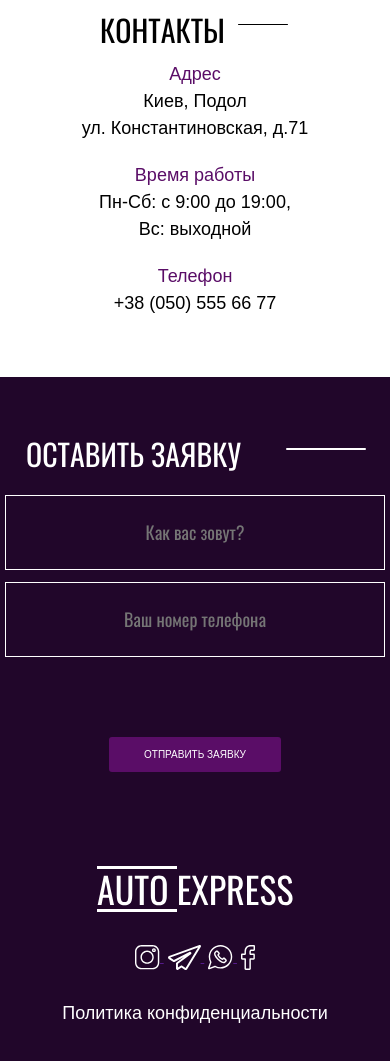
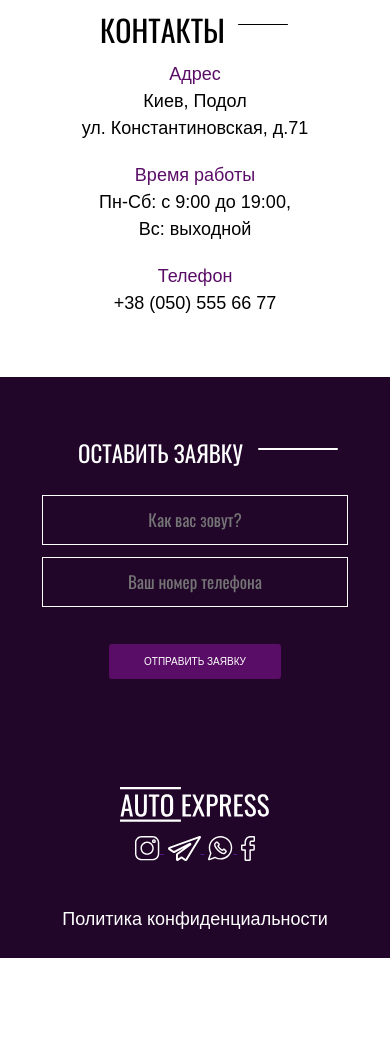
Before and after one commit to slavaMalenko/carUSA, a plain HTML site: page index.html in a window 390 px wide. Shown: the part 2771-3832 px from the top of the page. After the commit the page ends 3729 px from the top, so only its background shows below. Drawn offline with nearby package versions, Linux system fonts and the light colour scheme; a web font is replaced by a local one.

Commit message:
improve adaptability

```diff
--- a/css/style.css
+++ b/css/style.css
@@ -1105,14 +1105,55 @@ footer {
 
 
 
+    .feedback {
+        margin-bottom: ;
+    }
+
     .feedback__contacts-title {
         font-size: 30px;
     }
 
+    .feedback__form {
+        padding: 0px 42px;
+    }
+
     .feedback__form-title {
-        font-size: 30px;
-        width: 260px;
+        font-size: 23px;
+        width: 180px;
         margin-bottom: 15px;
+    }
+
+    .contacts__input {
+        height: 50px;
+        margin-bottom: 12px;
+        font-size: 17px;
+    }
+
+    .contacts__btn {
+        margin-top: 25px;
+    }
+
+
+
+
+    footer {
+        padding: 105px 0 5px 0;
+    }
+
+    .footer__logo {
+        margin-bottom: 12px;
+    }
+
+    .footer__logo-img {
+        width: 150px;
+    }
+
+    .footer__icons {
+        margin-bottom: 45px;
+    }
+
+    .footer__confidentiality {
+        margin-bottom: 20px;
     }
 }
 
--- a/index.html
+++ b/index.html
@@ -290,7 +290,7 @@
         <div class="container">
             <div class="footer__content">
                 <a href="" class="footer__logo">
-                    <img src="img/intro_footer/logo.svg" alt="">
+                    <img class="footer__logo-img" src="img/intro_footer/logo.svg" alt="">
                 </a>
 
                 <div class="footer__icons">
```
